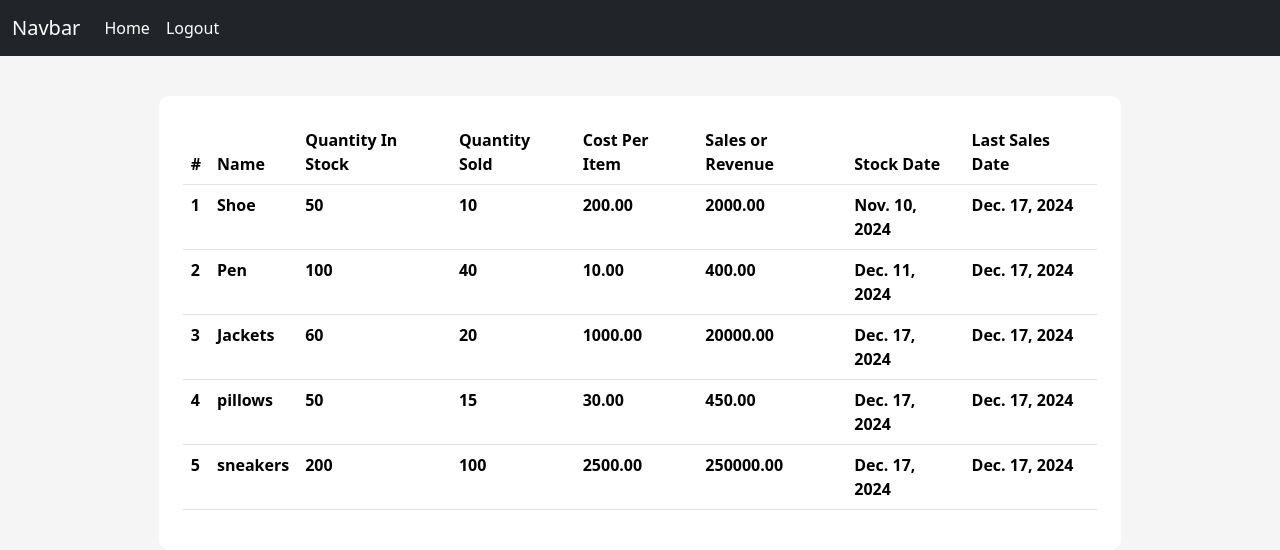
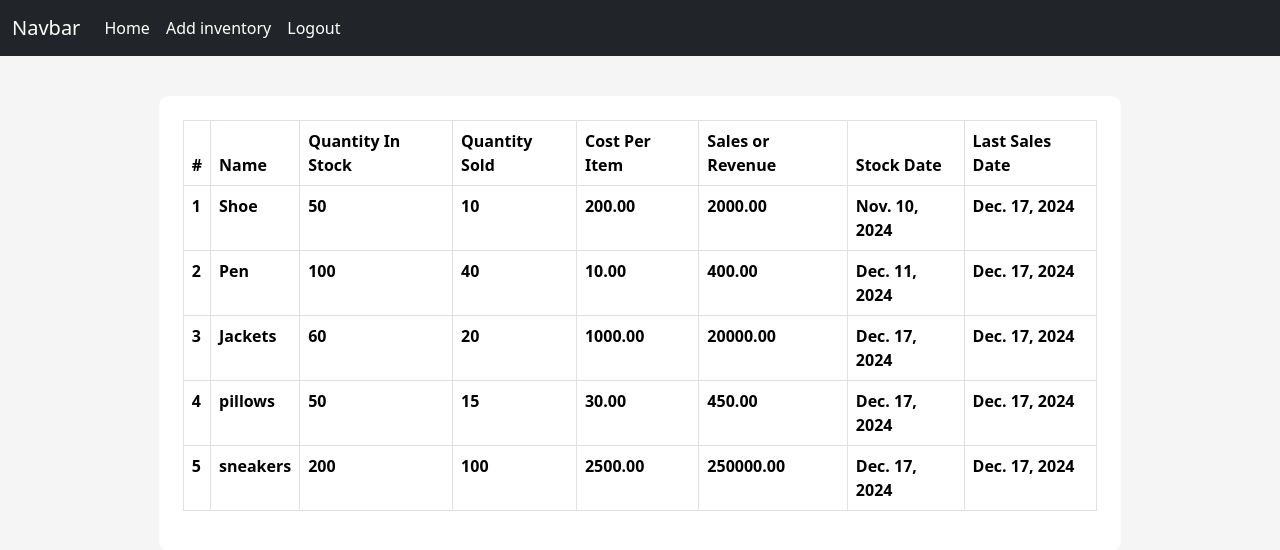
Before and after one commit to T-erry/Inventory-management-system, a Django app: page /inventory/ in a window 1280 px wide. Shown: the top 550 px of the page. Run offline with Django 4.2, Linux system fonts and the light colour scheme; a user stored in the database is signed in; data comes from the database, SQL or seed files in the repository; both versions use the stored data as it was after the commit; lists and menus that the app fills with data are empty; some libraries are stand-ins or nearby versions.

Commit message:
added add inventory form to create a new inventory

```diff
--- a/inventorySystem/inventory/urls.py
+++ b/inventorySystem/inventory/urls.py
@@ -5,5 +5,6 @@ from . import views
 urlpatterns = [
     path('', views.inventory_list, name='inventory_list'),
     path('per_product/<int:id>', views.per_product_view, name='per_product'),
+     path('add_inventory/', views.add_inventory, name='add_inventory'),
 
 ]
--- a/inventorySystem/inventory/views.py
+++ b/inventorySystem/inventory/views.py
@@ -1,6 +1,7 @@
-from django.shortcuts import get_object_or_404, render
+from django.shortcuts import get_object_or_404, render, redirect
 from .models import Inventory
 from django.contrib.auth.decorators import login_required
+from .forms import AddInventoryForm
 
 
 
@@ -26,3 +27,22 @@ def per_product_view(request, id):
     }
 
     return render(request, "inventory/per_product.html", context=context)
+
+
+@login_required
+def add_inventory(request):
+    if request.method == "POST":
+        add_form = AddInventoryForm(data=request.POST)  # Populate the form with POST data
+        # Check if all fields are valid
+        if add_form.is_valid():
+            # Create an unsaved instance
+            new_inventory = add_form.save(commit=False)
+            # Calculate the total sales
+            new_inventory.sales = float(add_form.cleaned_data['cost_per_item']) * float(add_form.cleaned_data['quantity_sold'])
+            new_inventory.save()
+            return redirect("/inventory/")
+    else:
+        # Create an empty form for GET requests
+        add_form = AddInventoryForm()
+
+    return render(request, "inventory/add_inventory.html", {"form": add_form})
--- a/inventorySystem/templates/inventory/inventory_list.html
+++ b/inventorySystem/templates/inventory/inventory_list.html
@@ -1,7 +1,7 @@
 {% extends "layout.html" %}
 {% block content%}
    <div class="content-section">
-       <table class=" table table-stripped tble-bordered table-hover">
+       <table class=" table table-stripped table-bordered table-hover">
         <thead class = "thead-dark">
             <tr>
                 <th scope="col">#</th>
--- a/inventorySystem/templates/layout.html
+++ b/inventorySystem/templates/layout.html
@@ -24,6 +24,9 @@
             <ul class="navbar-nav">
               <li class="nav-item">
                 <a class="nav-link active" aria-current="page" href="{% url 'inventory_list'%}">Home</a>
+              </li>
+              <li class="nav-item">
+                <a class="nav-link active" aria-current="page" href="{% url 'add_inventory'%}">Add inventory</a>
               </li>
             {% if request.user.is_authenticated %}
               <li class="nav-item">
```
Also changed, not shown: inventorySystem/inventory/forms.py (added, +8 -0 lines), inventorySystem/templates/inventory/add_inventory.html (added, +20 -0 lines), inventorySystem/db.sqlite3.
